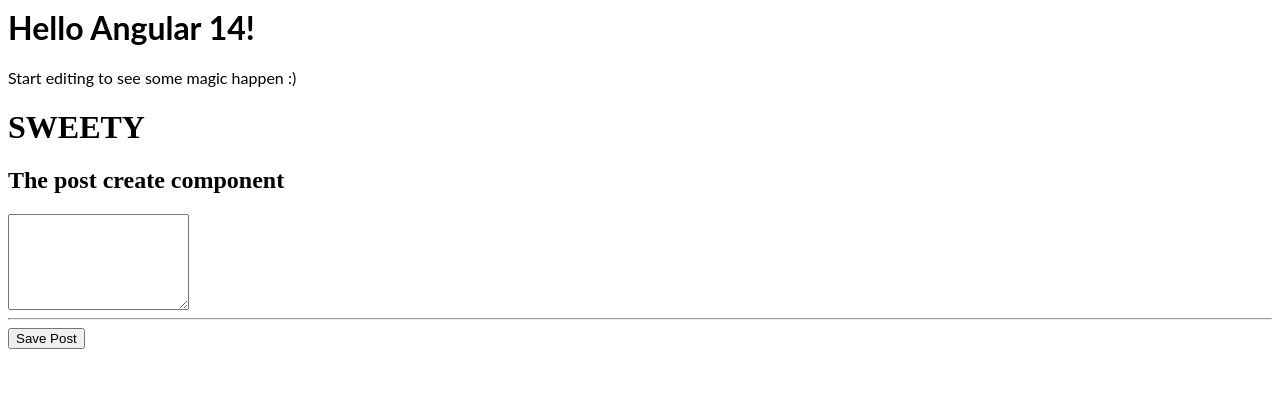
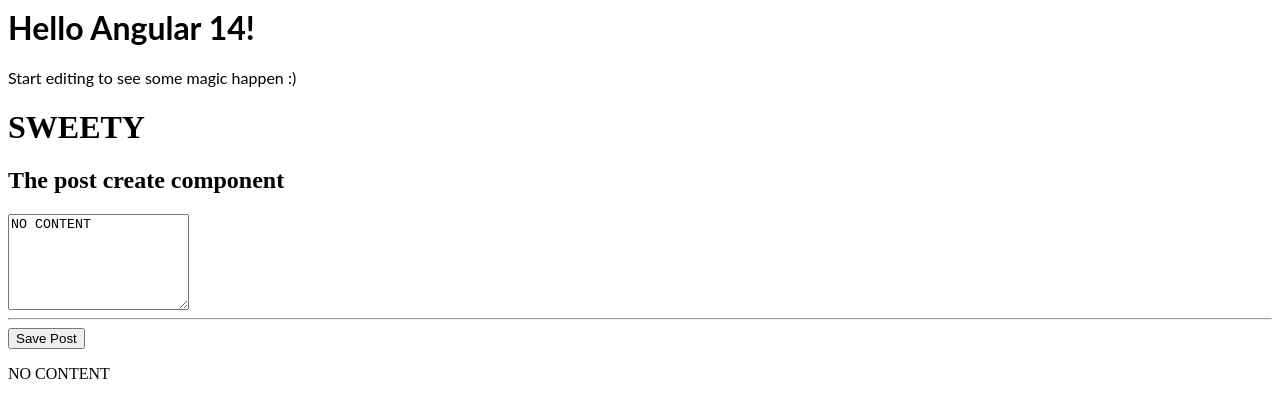
Before and after one commit to Sweety123sh/angular-training, an Angular app: page / in a window 1280 px wide. Shown: the top 418 px of the page. Built offline with nearby package versions, Linux system fonts and the light colour scheme.

Commit message:
2 files modified

```diff
--- a/src/app/posts/post-create/post-create.component.html
+++ b/src/app/posts/post-create/post-create.component.html
@@ -1,6 +1,6 @@
 <h2>The post create component</h2>
 
-<textarea rows="6"></textarea>
+<textarea rows="6" [value]="newPost" #postInput></textarea>
 <hr>
-<button (click)="onAddPost()">Save Post</button>
-<p></p>
+<button (click)="onAddPost(postInput)">Save Post</button>
+<p>{{ newPost }}</p>
--- a/src/app/posts/post-create/post-create.component.ts
+++ b/src/app/posts/post-create/post-create.component.ts
@@ -6,9 +6,11 @@ import { Component } from '@angular/core' ;
 
 })
 export class PostCreateComponent {
-  newPost= '';
+  newPost= 'NO CONTENT';
 
-  onAddPost() {
-    alert('Post added!');
+  onAddPost(postInput: HTMLTextAreaElement ) {
+    //alert('Post added!');
+    //console.log(postInput);
+    this.newPost= postInput.value;
   }
 }
```
